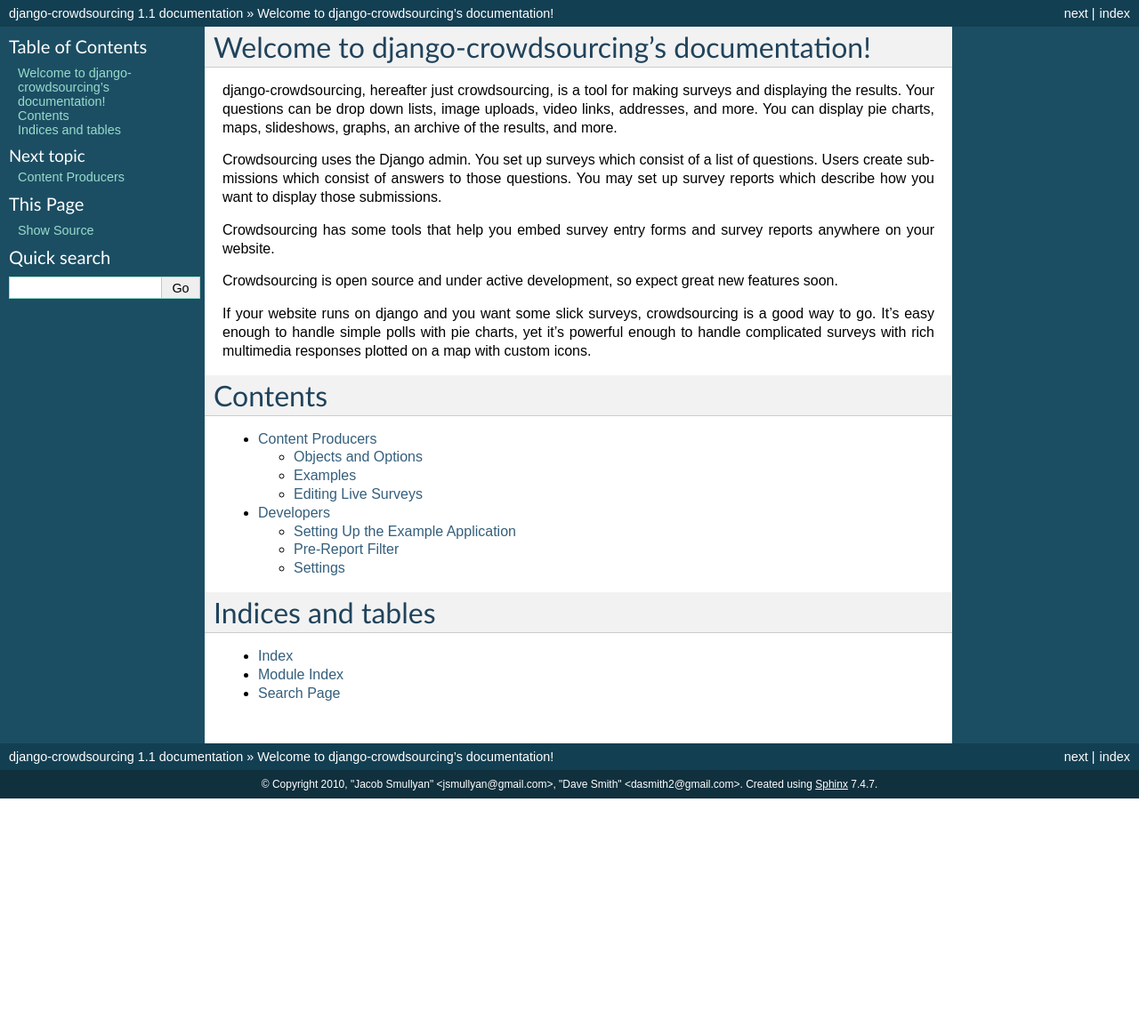
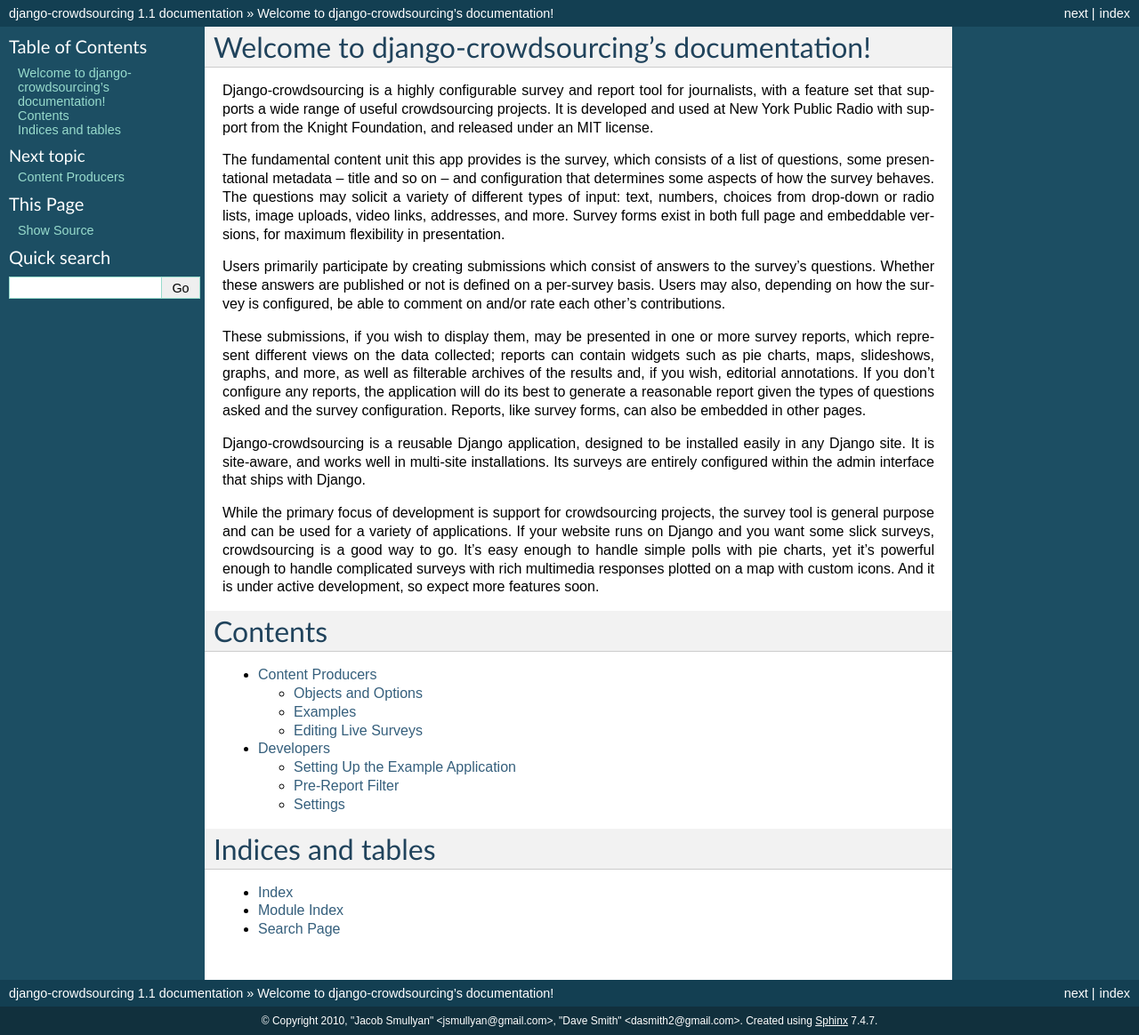
Before and after one commit to wnyc/django-crowdsourcing, a Sphinx documentation site: the page built from docs/index.rst, in a window 1280 px wide. Shown: the whole page at 89% size. Built offline with Sphinx 7.4.7, drawn with Linux system fonts in a browser that asks for light colours; pages that are not in the unit, such as notebooks, are missing from menus; before the commit the page ends 900 px from its top, so only the background shows below that.

Commit message:
modified intro

```diff
--- a/docs/index.rst
+++ b/docs/index.rst
@@ -6,15 +6,51 @@
 Welcome to django-crowdsourcing's documentation!
 ================================================
 
-django-crowdsourcing, hereafter just crowdsourcing, is a tool for making surveys and displaying the results. Your questions can be drop down lists, image uploads, video links, addresses, and more. You can display pie charts, maps, slideshows, graphs, an archive of the results, and more.
+Django-crowdsourcing is a highly configurable survey and report tool
+for journalists, with a feature set that supports a wide range of
+useful crowdsourcing projects.  It is developed and used at New York
+Public Radio with support from the Knight Foundation, and released
+under an MIT license.
 
-Crowdsourcing uses the Django admin. You set up surveys which consist of a list of questions. Users create submissions which consist of answers to those questions. You may set up survey reports which describe how you want to display those submissions.
+The fundamental content unit this app provides is the survey, which
+consists of a list of questions, some presentational metadata -- title
+and so on -- and configuration that determines some aspects of how the
+survey behaves.  The questions may solicit a variety of different
+types of input: text, numbers, choices from drop-down or radio lists,
+image uploads, video links, addresses, and more.  Survey forms exist
+in both full page and embeddable versions, for maximum flexibility in
+presentation.
 
-Crowdsourcing has some tools that help you embed survey entry forms and survey reports anywhere on your website.
+Users primarily participate by creating submissions which consist of
+answers to the survey's questions.  Whether these answers are
+published or not is defined on a per-survey basis.  Users may also,
+depending on how the survey is configured, be able to comment on
+and/or rate each other's contributions.
 
-Crowdsourcing is open source and under active development, so expect great new features soon.
+These submissions, if you wish to display them, may be presented in
+one or more survey reports, which represent different views on the
+data collected; reports can contain widgets such as pie charts, maps,
+slideshows, graphs, and more, as well as filterable archives of the
+results and, if you wish, editorial annotations.  If you don't
+configure any reports, the application will do its best to generate a
+reasonable report given the types of questions asked and the survey
+configuration.  Reports, like survey forms, can also be embedded
+in other pages.
 
-If your website runs on django and you want some slick surveys, crowdsourcing is a good way to go. It's easy enough to handle simple polls with pie charts, yet it's powerful enough to handle complicated surveys with rich multimedia responses plotted on a map with custom icons.
+Django-crowdsourcing is a reusable Django application, designed to be
+installed easily in any Django site.  It is site-aware, and works well
+in multi-site installations.  Its surveys are entirely
+configured within the admin interface that ships with Django.
+
+While the primary focus of development is support for crowdsourcing
+projects, the survey tool is general purpose and can be used for a
+variety of applications.  If your website runs on Django and you want
+some slick surveys, crowdsourcing is a good way to go. It's easy
+enough to handle simple polls with pie charts, yet it's powerful
+enough to handle complicated surveys with rich multimedia responses
+plotted on a map with custom icons.  And it is under active
+development, so expect more features soon.
+
 
 Contents
 ========
```
